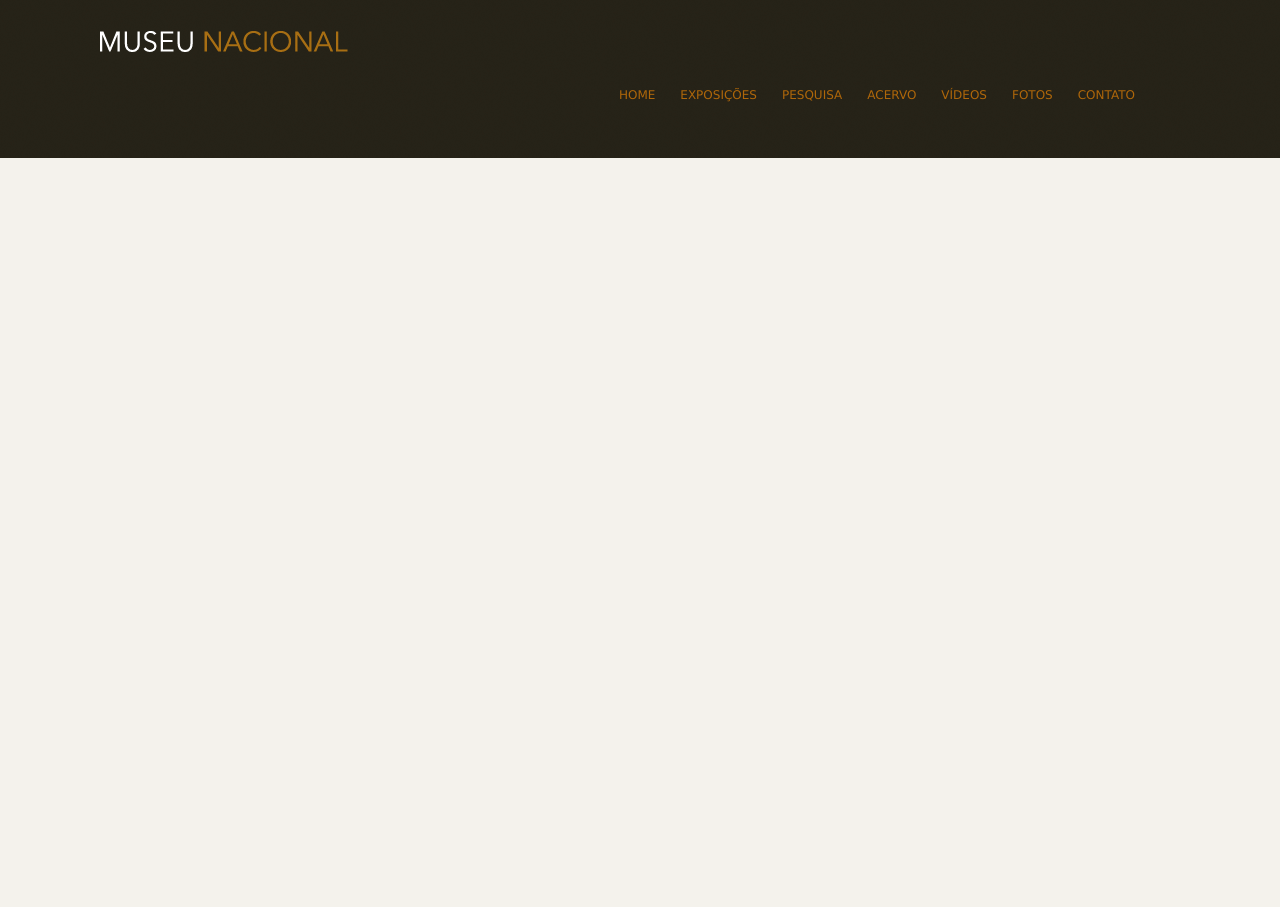
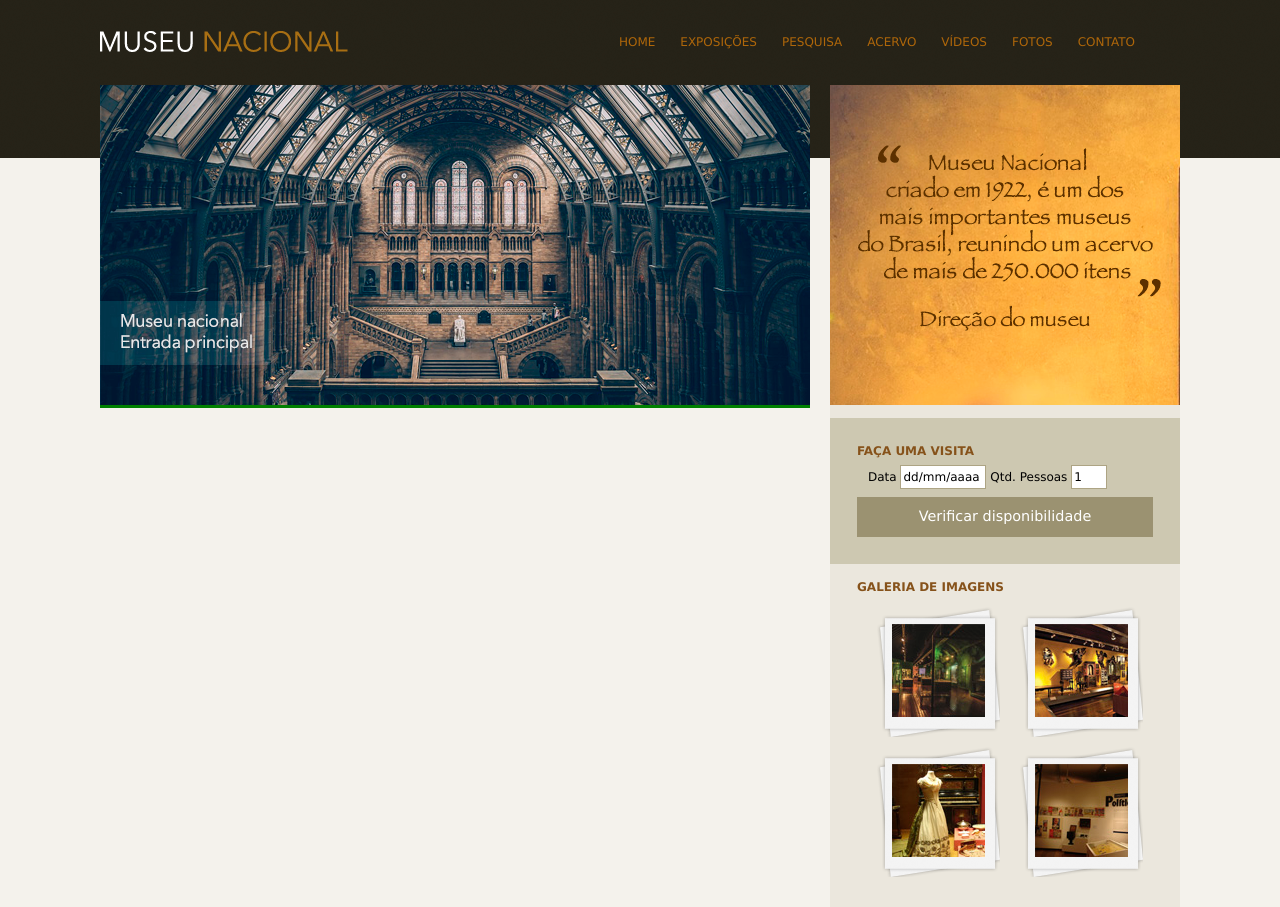
Before and after one commit to joaomoreir4/site-museu-nacional, a plain HTML site: page index.html in a window 1280 px wide. Before the commit the page ends 800 px from the top, so only its background shows below. Drawn offline with Linux system fonts and the light colour scheme.

Commit message:
Área lateral

```diff
--- a/css/estilo.css
+++ b/css/estilo.css
@@ -19,6 +19,9 @@
 
 /* Logo
 -----------------------------------*/
+#logo h1{
+    float: left;
+}
 
 #logo a{
     width: 248px;
@@ -55,3 +58,75 @@
 nav ul li a:hover{
     border-bottom: 1px solid #535858;
 }
+
+/* Principal
+-----------------------------------*/
+#conteudo{
+    width: 710px;
+    float: left;
+    background: green;
+}
+
+aside{
+    width: 350px;
+    float: right;
+    background: #ebe7dd;
+    padding-bottom: 30px;
+}
+
+section#visita{
+    background: #cdc8b1;
+    padding: 10px 27px 27px 27px;
+    margin-top: 10px;
+}
+
+h4{
+    color: #86521a;
+    text-transform: uppercase;
+    padding-bottom: 3px;
+    margin-bottom: 0;
+}
+
+/* Formulários
+-----------------------------------*/
+input{
+    height: 20px;
+    width: 80px;
+    background: #fff;
+    border: none;
+    font-size: 1em;
+}
+
+input.campo{
+    border: 1px solid #ada484;
+}
+
+input.botao{
+    background: #9b9271;
+    color: #fff;
+    width: 100%;
+    height: 40px;
+    font-size: 1.2em;
+}
+
+fieldset{
+    border: none;
+}
+
+legend{
+    display: none;
+}
+
+/* Galeria
+-----------------------------------*/
+section#galeria{
+    padding: 0 27px 0 27px;
+}
+
+section#galeria a{
+    display: block;
+    background: url(../img/fundo-foto.png) no-repeat;
+    float: left;
+    padding: 17px 15px 17px 15px;
+    margin: 10px 0 0 20px;
+}
--- a/index.html
+++ b/index.html
@@ -27,6 +27,46 @@
                 </ul>
             </nav><!-- Fim nav -->
             </header> <!-- Fim header -->
+            <div id="principal"><!-- Início principal -->
+                <div id="conteudo"><!-- Início conteúdos -->
+                    <section id="capa">
+                        <img src="/img/museu.png">
+                    </section>
+                </div><!-- Fim conteúdos -->
+                <aside><!-- Início aside -->
+                    <section id="depoimento">
+                        <img src="img/depoimento.png">
+                    </section>
+                    <section id="visita"><!-- Início visita -->
+                        <h4>Faça uma visita</h4>
+                        <form>
+                            <fieldset>
+                                <legend>Selecione uma data</legend>
+                                <label for="data">Data</label>
+                                <input class="campo" type="text" id="data" value="dd/mm/aaaa">
+                                <label for="qtd">Qtd. Pessoas</label>
+                                <input class="campo" style="width: 30px;" type="text" id="qtd" value="1">
+                            </fieldset>
+                            <input class="botao" type="submit" value="Verificar disponibilidade">
+                        </form>
+                    </section><!-- Fim visita -->
+                    <section id="galeria"><!-- Início galeria -->
+                        <h4>Galeria de imagens</h4>
+                        <a href="">
+                            <img src="img/imagem1.jpg" height="93" width="93">
+                        </a>
+                        <a href="">
+                            <img src="img/imagem2.jpg" height="93" width="93">
+                        </a>
+                        <a href="">
+                            <img src="img/imagem3.jpg" height="93" width="93">
+                        </a>
+                        <a href="">
+                            <img src="img/imagem4.jpg" height="93" width="93">
+                        </a>
+                    </section><!-- Fim galeria -->
+                </aside><!-- Fim aside -->
+            </div> <!-- Fim principal -->
         </div> <!-- Fim container-->
     </body>
 </html>
```
